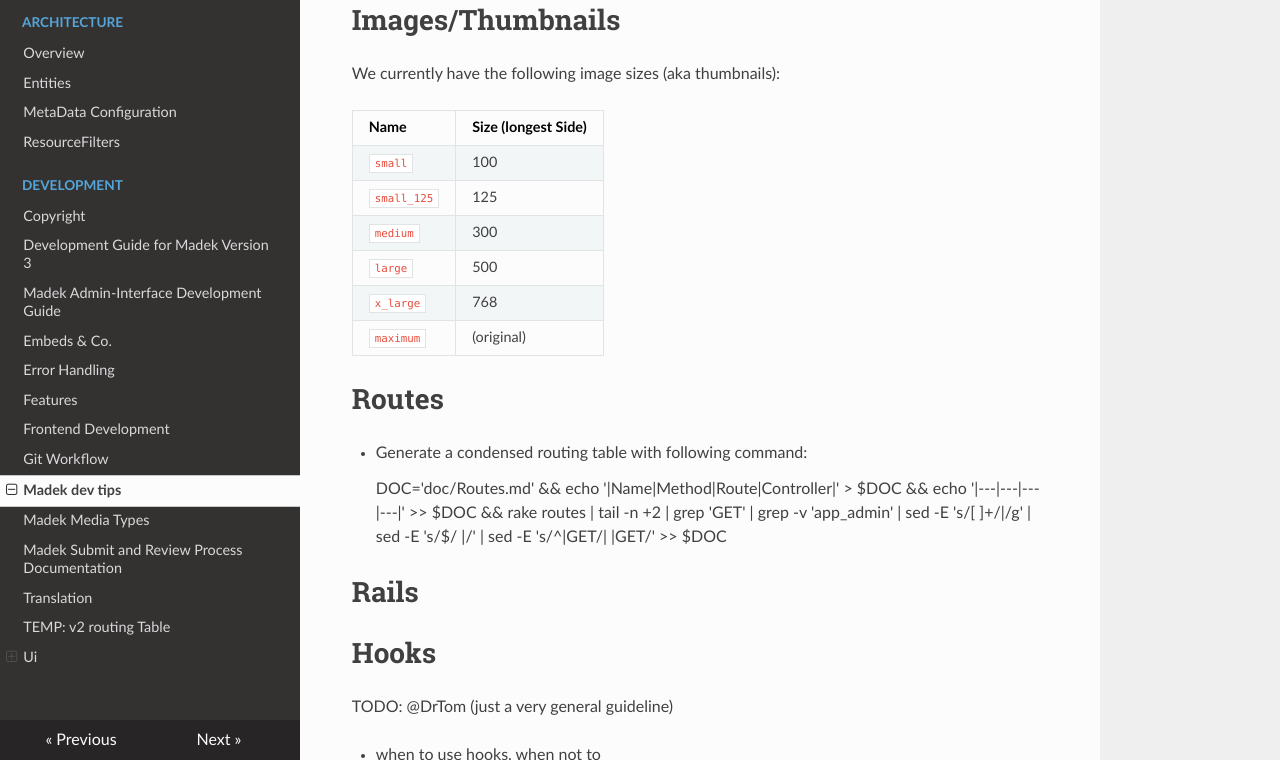
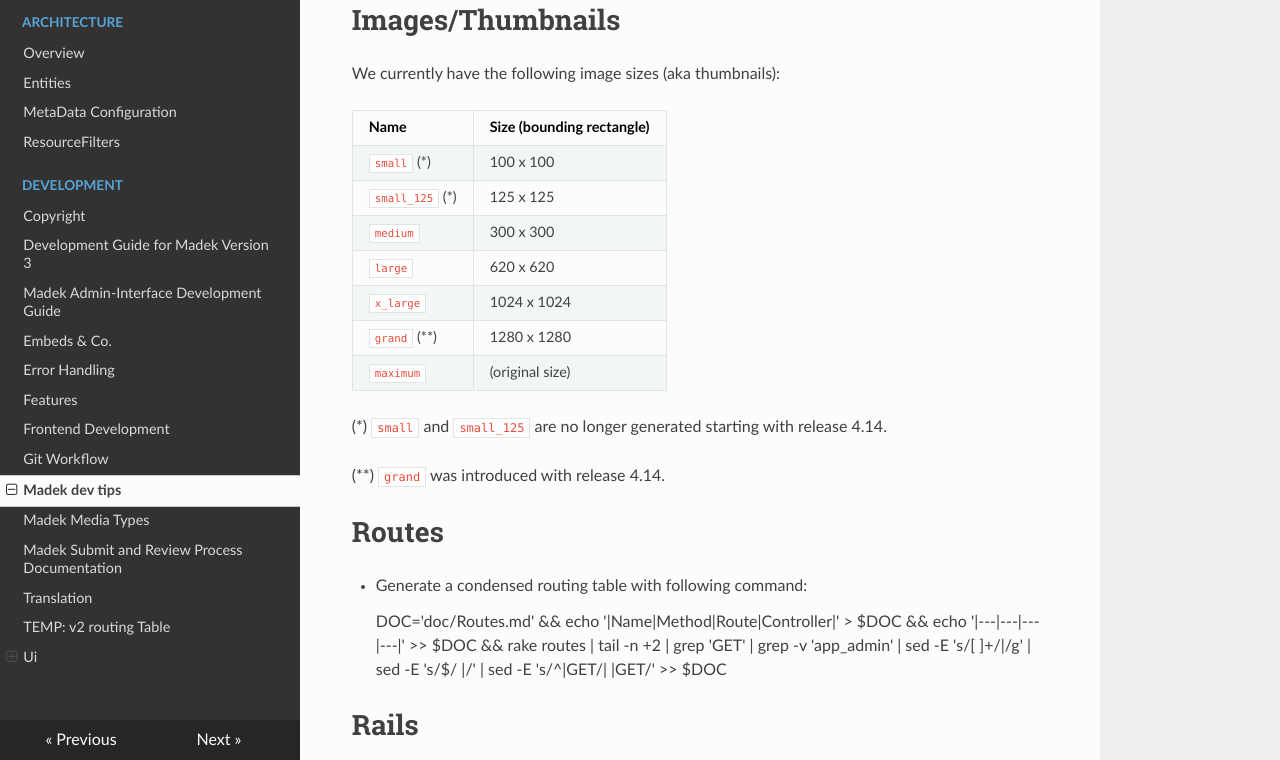
Before and after one commit to Madek/madek-documentation, an MkDocs documentation site: the page built from source/development/madek_dev_tips.md, in a window 1280 px wide and 900 px high, scrolled down 489 px, cut to the strip 140-900 px from the top of the window. Built offline with MkDocs 1.6.1, drawn with Linux system fonts in a browser that asks for light colours; nearby versions of some CDN libraries.

Commit message:
feat: add `grand` preview size (and remove small ones)

```diff
--- a/source/development/madek_dev_tips.md
+++ b/source/development/madek_dev_tips.md
@@ -16,15 +16,19 @@ $.ajax({ success: fn, error: fn });
 
 We currently have the following image sizes (aka thumbnails):
 
-| Name        | Size  (longest Side) |
-|-------------|----------------------|
-| `small`     | 100                  |
-| `small_125` | 125                  |
-| `medium`    | 300                  |
-| `large`     | 500                  |
-| `x_large`   | 768                  |
-| `maximum`   | (original)           |
+| Name            | Size  (bounding rectangle) |
+|-----------------|----------------------------|
+| `small` (*)     | 100 x 100                  |
+| `small_125` (*) | 125 x 125                  |
+| `medium`        | 300 x 300                  |
+| `large`         | 620 x 620                  |
+| `x_large`       | 1024 x 1024                |
+| `grand` (**)    | 1280 x 1280                |
+| `maximum`       | (original size)            |
 
+(*) `small` and `small_125` are no longer generated starting with release 4.14.
+
+(**) `grand` was introduced with release 4.14.
 
 # Routes
 
```
Also changed, not shown: source/architecture/entities.md (+1 -1 lines).
